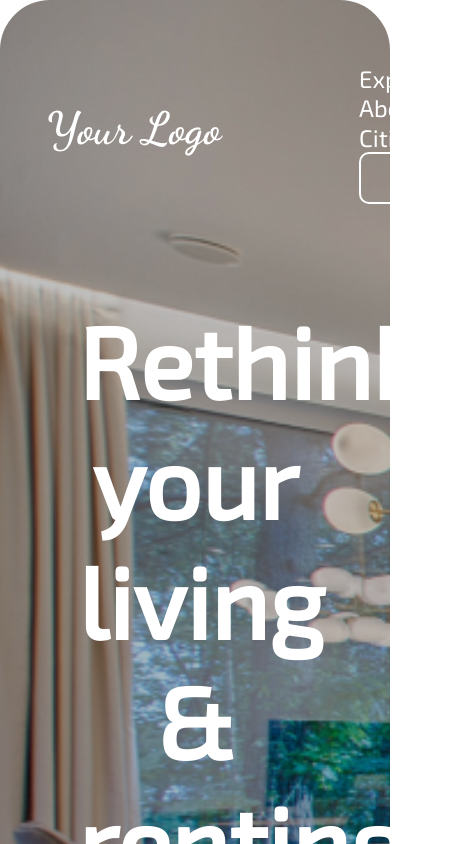
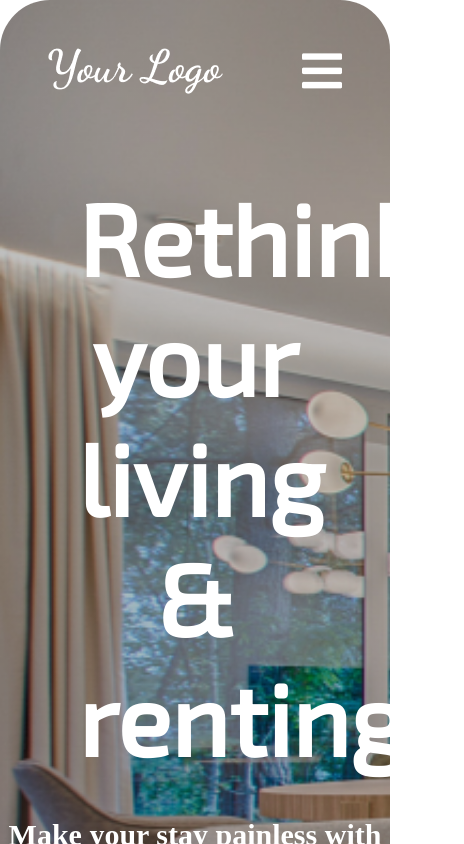
Before and after one commit to kashifnazar/code-20220825-kashifnazar, a React (Create React App) app: page / in a window 390 px wide. Shown: the top 844 px of the page, 464 px wide, since content can reach past the window. Built offline with nearby package versions, Linux system fonts and the light colour scheme.

Commit message:
Hamburger menu

```diff
--- a/src/App.css
+++ b/src/App.css
@@ -50,3 +50,22 @@ svg {
 .curve img {
   width: 100%
 }
+
+
+
+
+@media only screen and (max-width: 1440px) {
+  .curve {
+    display: none;
+  }
+}
+
+@media only screen and (max-width: 920px) {
+  nav .nav-menu {
+    display: block;
+  }
+
+  nav .nav-list {
+    display: none;
+  }
+}
--- a/src/components/navigation/index.tsx
+++ b/src/components/navigation/index.tsx
@@ -7,7 +7,10 @@ const Navigation = (props: Props) => {
 
   return (
     <nav>
-      <ul>
+      <div className='nav-menu'>
+        <img src="/images/hamburger.png" alt="=" />
+      </div>
+      <ul className='nav-list'>
         <li>Explore</li>
         <li>About Us</li>
         <li>Cities <img src="/images/down-arrow.png" alt="Down" /></li>
--- a/src/index.css
+++ b/src/index.css
@@ -45,6 +45,10 @@ header {
   padding: 3rem;
 }
 
+nav .nav-menu {
+  display: none;
+}
+
 nav li {
   list-style-type: none;
   padding-left: 6rem;
```
Also changed, not shown: public/images/hamburger.png (added).
